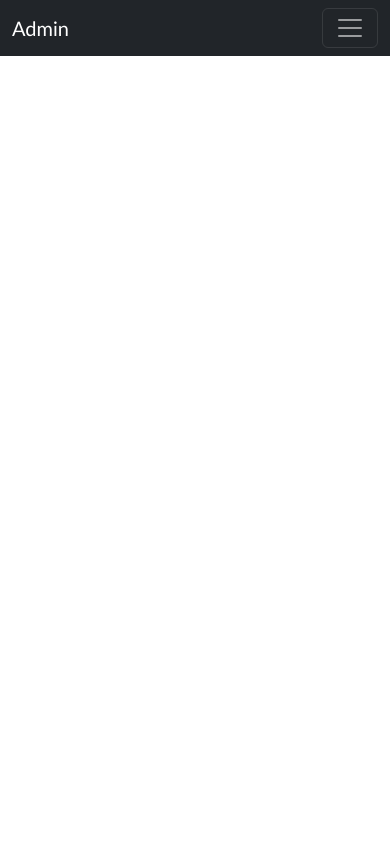
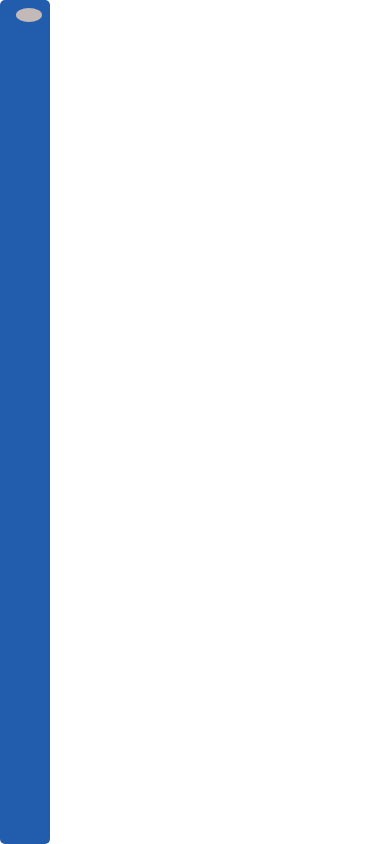
Before and after one commit to Kushalobroy/Written-Examination-System-Using-Blockchain-IPFS-and-Machine-Learning, a React (Create React App) app: page /Admin in a window 390 px wide. Built offline with nearby package versions, Linux system fonts and the light colour scheme.

Commit message:
intial commit

```diff
--- a/src/Admin/Ahome.jsx
+++ b/src/Admin/Ahome.jsx
@@ -1,28 +1,9 @@
 import React from "react";
-import { Navbar, Nav, Container, Row, Col } from 'react-bootstrap';
+import Sidebar from "./sidebar";
 function Ahome() {
   return (
     <>
-       <div className="App">
-      <Navbar bg="dark" variant="dark" expand="lg" fixed="top">
-        <Container>
-          <Navbar.Brand href="#">Admin</Navbar.Brand>
-          <Navbar.Toggle aria-controls="basic-navbar-nav" />
-          <Navbar.Collapse id="basic-navbar-nav">
-            <Nav className="ms-auto">
-              <Nav.Link href="#">Home</Nav.Link>
-              <Nav.Link href="#">Evaluator</Nav.Link>
-              <Nav.Link href="#">Stdudent</Nav.Link>
-            </Nav>
-          </Navbar.Collapse>
-        </Container>
-      </Navbar>
-
-      <Container fluid>
-
-      </Container>
-    </div>
-
+       <Sidebar />
     </>
   );
 }
--- /dev/null
+++ b/src/Admin/sidebar.css
@@ -0,0 +1,99 @@
+.wrapper{
+    position: fixed;
+    left: 0;
+    top: 0;
+    height: 100vh;
+    background-color: #215cad;
+    border-radius: 5px;
+}
+#sidebarCollapse{
+    position: absolute;
+    top: .5rem;
+    right: 1.3rem;
+}
+#sidebar{
+    height: inherit;
+    margin: 2rem;
+    text-align: left;
+}
+#sidebar ul li a{
+    margin-left: .5rem;
+    color: #e9e9ea;
+}
+#sidebar .list-item{
+    margin: 2rem 0;
+    font-size: 15px;
+    font-weight: 600;
+}
+#sidebar li a{
+    text-decoration: none;
+    padding-left: .5rem;
+}
+.icon-color{
+    color: #738a9b;
+}
+.btn-custom{
+    background-color: #c4b9b9;
+    border-radius: 50%;
+    color: #215cad;
+    font-weight: 600;
+}
+.sidebar-header{
+    margin-top: 4rem;
+    text-align: center;
+    color: #e9e9ea;
+}
+.usr-image{
+  border: 2px solid white;
+}
+.collapse{
+  display: none;
+}
+#sidebar.active .sidebar-header h3 {
+  display: none;
+}
+#sidebar ul li a {
+  text-align: left;
+}
+#sidebar.active ul li a {
+  display: none;
+}
+#sidebar.active ul li i {
+  display: block;
+}
+#sidebar.active .dropdown-toggle::after {
+  top: auto;
+  bottom: 10px;
+  right: 50%;
+  -webkit-transform: translateX(50%);
+  -ms-transform: translateX(50%);
+  transform: translateX(50%);
+}
+.hidden{
+  display: none;
+}
+
+@media (max-width: 768px) {
+  #sidebar.active {
+    width: 50px;
+    text-align: center;
+    margin: 0;
+  }
+  #sidebar {
+    margin: 1rem;
+  }
+  #sidebarCollapse{
+    right: .5rem;
+  }
+  #sidebar.active .sidebar-header h3 {
+    display: none;
+  }
+  .dropdown-toggle::after {
+    top: auto;
+    bottom: 10px;
+    right: 50%;
+    -webkit-transform: translateX(50%);
+    -ms-transform: translateX(50%);
+    transform: translateX(50%);
+  }
+}
--- /dev/null
+++ b/src/Admin/sidebar.jsx
@@ -0,0 +1,84 @@
+import React, { useState } from "react";
+import { Link } from "react-router-dom";
+import "./sidebar.css";
+
+const Sidebar = (props) => {
+  const [isNotActive, setNotActive] = useState("true");
+  const [isDropdownActive, setDropdownActive] = useState("false");
+  var barsIcon =  <i className="fas fa-bars"></i>
+  var crossIcon =  <i className="fas fa-times-circle"></i>
+  return (
+    <div>
+      <div className="wrapper">
+        <nav id="sidebar" className={isNotActive ? "active" : ""}>
+          <button
+            type="button"
+            id="sidebarCollapse"
+            onClick={() => setNotActive(!isNotActive)}
+            className="btn btn-custom"
+          >
+            <span className={ isNotActive ? '' : 'hidden' }>{ barsIcon }</span>
+            <span className={ isNotActive ? 'hidden' : '' }>{ crossIcon }</span>
+          </button>
+          <div className="sidebar-header">
+
+            <h3>User Name</h3>
+          </div>
+
+          <ul className="list-unstyled components">
+            <li className="list-item">
+              <i className="fas fa-briefcase icon-color"></i>
+              <Link to="/members">Members</Link>
+            </li>
+            <li className="list-item">
+              <i className="fas fa-building icon-color"></i>
+              <Link to="/organizations">Organizations</Link>
+            </li>
+            <li className="list-item">
+              <i className="fas fa-user-alt icon-color"></i>
+              <Link
+                to="/portfolio"
+                href="#homeSubmenu"
+                data-toggle="collapse"
+                aria-expanded="false"
+                className="dropdown-toggle"
+                onClick={() => setDropdownActive(!isDropdownActive)}
+              >
+                My Space
+              </Link>
+              <ul
+                className={
+                  isDropdownActive ? "list-unstyled  collapse" : "list-unstyled"
+                }
+                id="homeSubmenu"
+              >
+                <li className="dropdown-item">
+                  <Link to="/portfolio">Portfolio</Link>
+                  <a href="#">Portfolio</a>
+                </li>
+                <li className="dropdown-item">
+                  <Link to="/personal-details">Personal Details</Link>
+                </li>
+                <li className="dropdown-item">
+                  <Link to="/additional-info">Additional Info</Link>
+                </li>
+                <li className="dropdown-item">
+                  <Link to="/personal-background">Personal Background</Link>
+                </li>
+              </ul>
+            </li>
+            <li className="list-item">
+              <i className="fas fa-history icon-color"></i>
+              <Link to="/request-history">Request History</Link>
+            </li>
+            <li className="list-item">
+              <i className="fas fa-sitemap icon-color"></i>
+              <Link to="/organization-profile">Organization</Link>
+            </li>
+          </ul>
+        </nav>
+      </div>
+    </div>
+  );
+};
+export default Sidebar;
```
